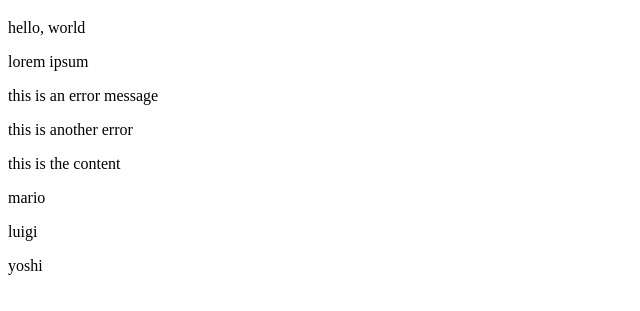
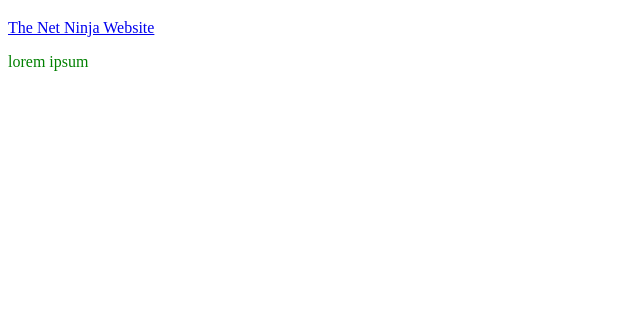
Before and after one commit to crisaianvergara/modern-js, a plain HTML site: page chapter_62/index.html in a window 1280 px wide. Shown: the part 61-372 px from the top of the page, without its empty margins (0-640 px from the left). Drawn offline with Linux system fonts and the light colour scheme.

Commit message:
Done Chapter 62

```diff
--- a/chapter_61/sandbox.js
+++ /dev/null
@@ -1,28 +0,0 @@
-// const para = document.querySelector('p');
-
-// show text
-// console.log(para.innerText);
-
-// override the text
-// para.innerText = 'ninjas are awesome!';
-
-// grab all p
-// const paras = document.querySelectorAll('p');
-// paras.forEach(para => {
-//     // console.log(para.innerText);
-//     // add text to para
-//     para.innerText += ' new text';
-// });
-
-const content = document.querySelector('.content');
-// console.log(content.innerHTML);
-// override the content
-// content.innerHTML = '<h2>THIS IS A NEW H2</h2>';
-// add content
-// content.innerHTML += '<h2>THIS IS A NEW H2</h2>';
-
-const people = ['mario', 'luigi', 'yoshi'];
-
-people.forEach(person => {
-    content.innerHTML += `<p>${person}</p>`;
-});
--- a/chapter_61/index.html
+++ b/chapter_62/index.html
@@ -8,16 +8,9 @@
 <body>
     <h1 id="page-title">The DOM</h1>
 
-    <div>
-        <p>hello, world</p>
-        <p>lorem ipsum</p>
-        <p class="error">this is an error message</p>
-    </div>
-    <div class="error">this is another error</div>
+    <a href="https://www.google.com">Link to somewhere cool...</a>
 
-    <div class="content">
-        <p>this is the content</p>
-    </div>
+    <p class="error">lorem ipsum</p>
 
     <script src="sandbox.js"></script>
 </body>
--- /dev/null
+++ b/chapter_62/sandbox.js
@@ -0,0 +1,12 @@
+const link = document.querySelector('a');
+
+// get attribute
+console.log(link.getAttribute('href'));
+link.setAttribute('href', 'https://www.thenetninja.co.uk');
+link.innerText = 'The Net Ninja Website';
+
+const msg = document.querySelector('p');
+
+console.log(msg.getAttribute('class'));
+msg.setAttribute('class', 'success');
+msg.setAttribute('style', 'color: green');
```
